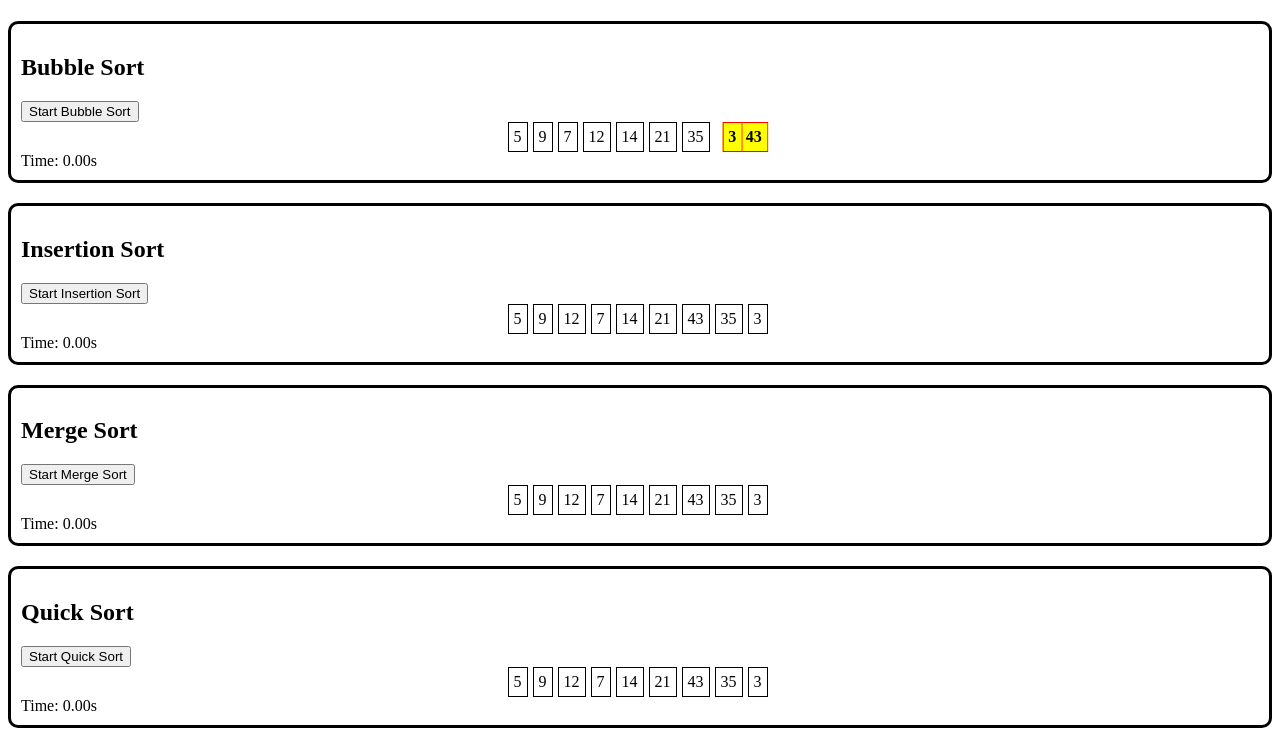
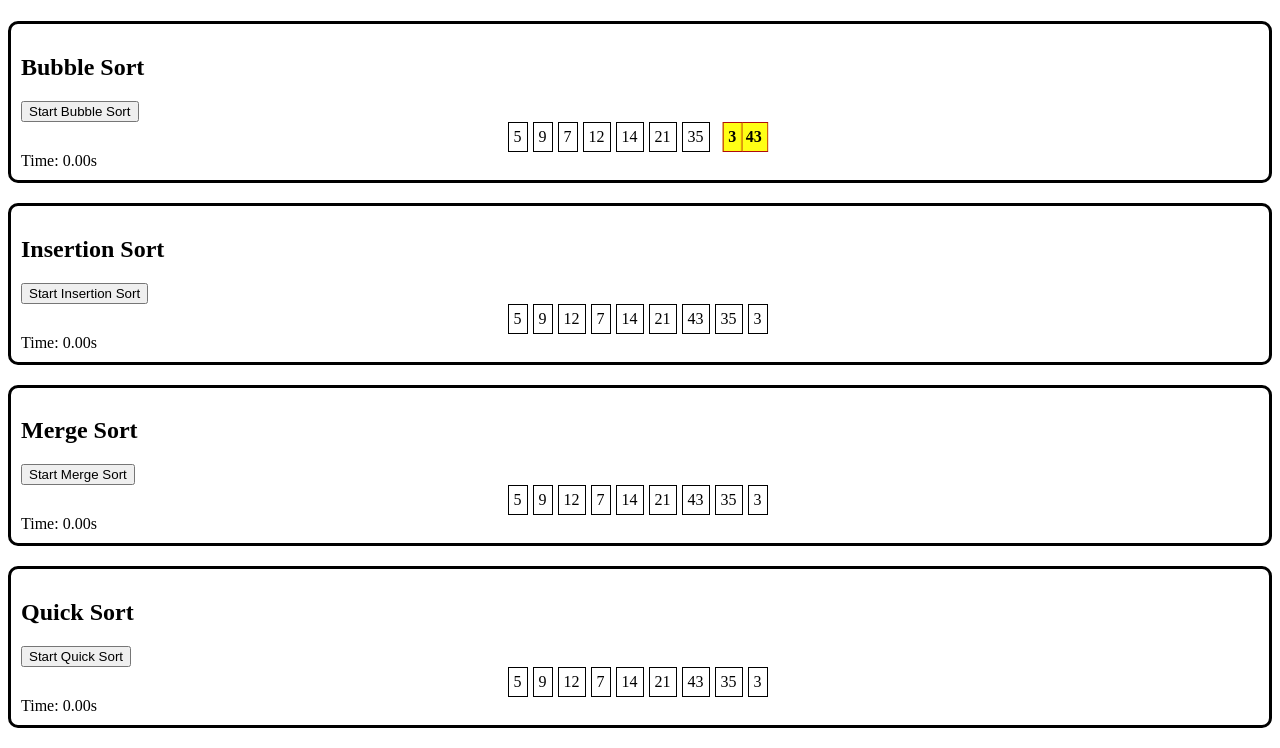
Before and after one commit to najamoe/sortAlgorithm, a plain HTML site: page index.html in a window 1280 px wide. Both pictures are taken after a click on the button "Start Bubble Sort". Shown: the part 59-807 px from the top of the page. Drawn offline with Linux system fonts and the light colour scheme.

Commit message:
css changed for bubblesort

```diff
--- a/style.css
+++ b/style.css
@@ -20,8 +20,8 @@
 
 /*bubbleSorter*/
 .compare {
-    background-color: yellow; /* Change the background color to highlight the elements */
-    border-color: red; /* Change the border color */
+    background-color: rgba(255, 255, 6, 0.937); /* Change the background color to highlight the elements */
+    border-color: rgb(175, 12, 12); /* Change the border color */
     color: black; /* Change the text color */
     font-weight: bold; /* Make the text bold */
 }
```
